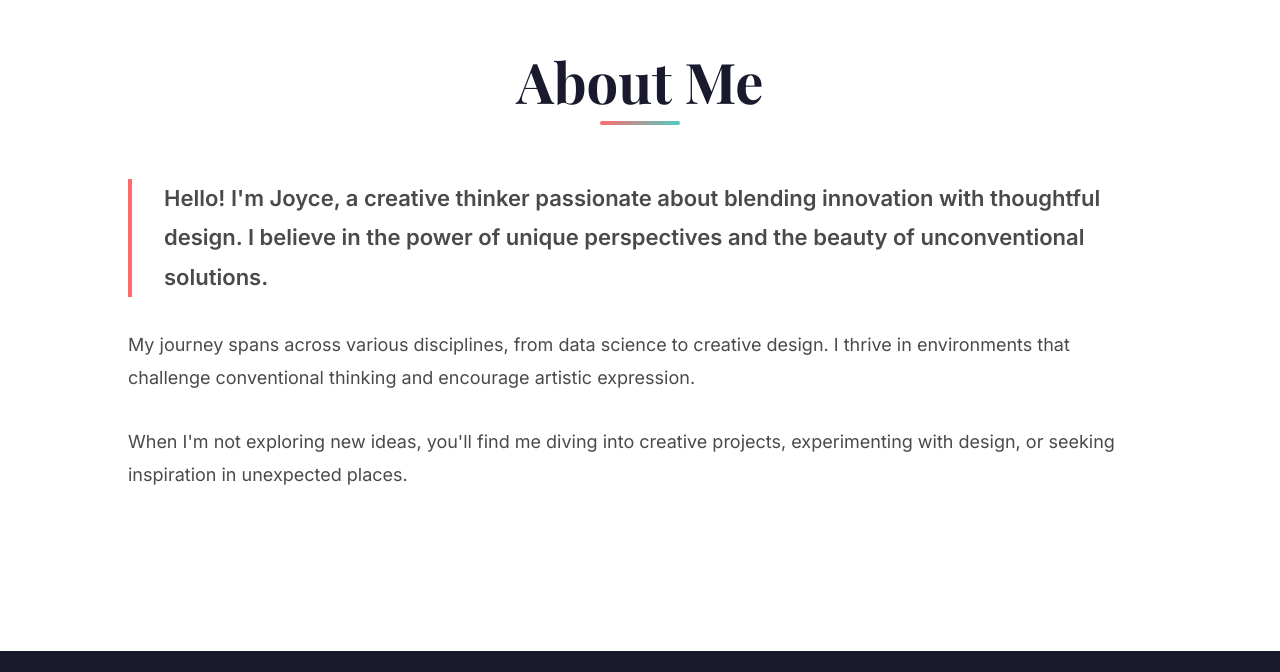
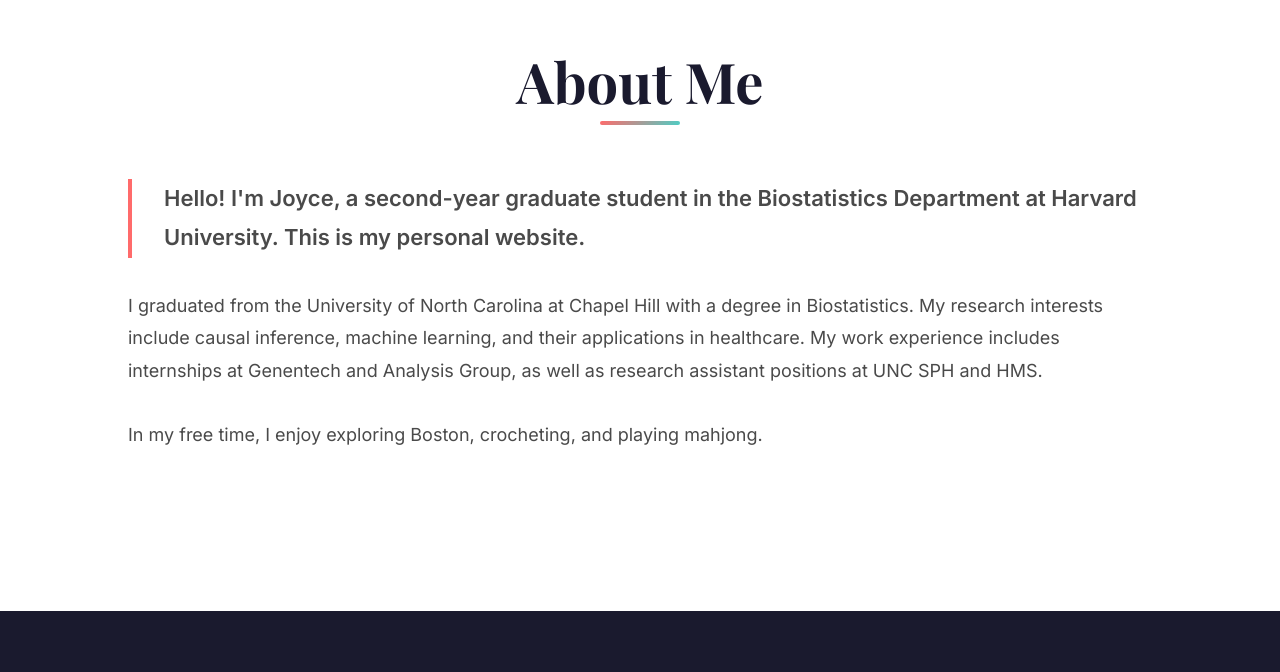
Before and after one commit to joycexyl/joycexyl.github.io, a plain HTML site: page index.html in a window 1280 px wide. Shown: the part 1659-2331 px from the top of the page. Drawn offline with nearby package versions, Linux system fonts and the light colour scheme.

Commit message:
Update homepage with personal information
Changes:
- Updated hero subtitle to 'BST 236 Homework 1'
- Updated about section with real bio information
- Added education background (Harvard Biostatistics, UNC grad)
- Added research interests (causal inference, ML, healthcare)
- Added work experience (Genentech, Analysis Group, UNC SPH, HMS)
- Added hobbies (exploring Boston, crocheting, mahjong)

```diff
--- a/index.html
+++ b/index.html
@@ -15,7 +15,7 @@
   <section id="hero" class="section section--hero" aria-labelledby="hero-title">
     <div class="hero__content">
       <h1 id="hero-title" class="hero__title">Joyce Liu</h1>
-      <p class="hero__subtitle">Creative Mind & Problem Solver</p>
+      <p class="hero__subtitle">BST 236 Homework 1</p>
     </div>
     <div class="hero__visual" aria-hidden="true">
       <div class="decorative-shape decorative-shape--1"></div>
@@ -54,16 +54,16 @@
         <div class="about__content">
           <div class="about__text">
             <p class="about__intro">
-              Hello! I'm Joyce, a creative thinker passionate about blending innovation with thoughtful design.
-              I believe in the power of unique perspectives and the beauty of unconventional solutions.
+              Hello! I'm Joyce, a second-year graduate student in the Biostatistics Department at Harvard University.
+              This is my personal website.
             </p>
             <p>
-              My journey spans across various disciplines, from data science to creative design.
-              I thrive in environments that challenge conventional thinking and encourage artistic expression.
+              I graduated from the University of North Carolina at Chapel Hill with a degree in Biostatistics. My research
+              interests include causal inference, machine learning, and their applications in healthcare. My work experience
+              includes internships at Genentech and Analysis Group, as well as research assistant positions at UNC SPH and HMS.
             </p>
             <p>
-              When I'm not exploring new ideas, you'll find me diving into creative projects,
-              experimenting with design, or seeking inspiration in unexpected places.
+              In my free time, I enjoy exploring Boston, crocheting, and playing mahjong.
             </p>
           </div>
         </div>
```
